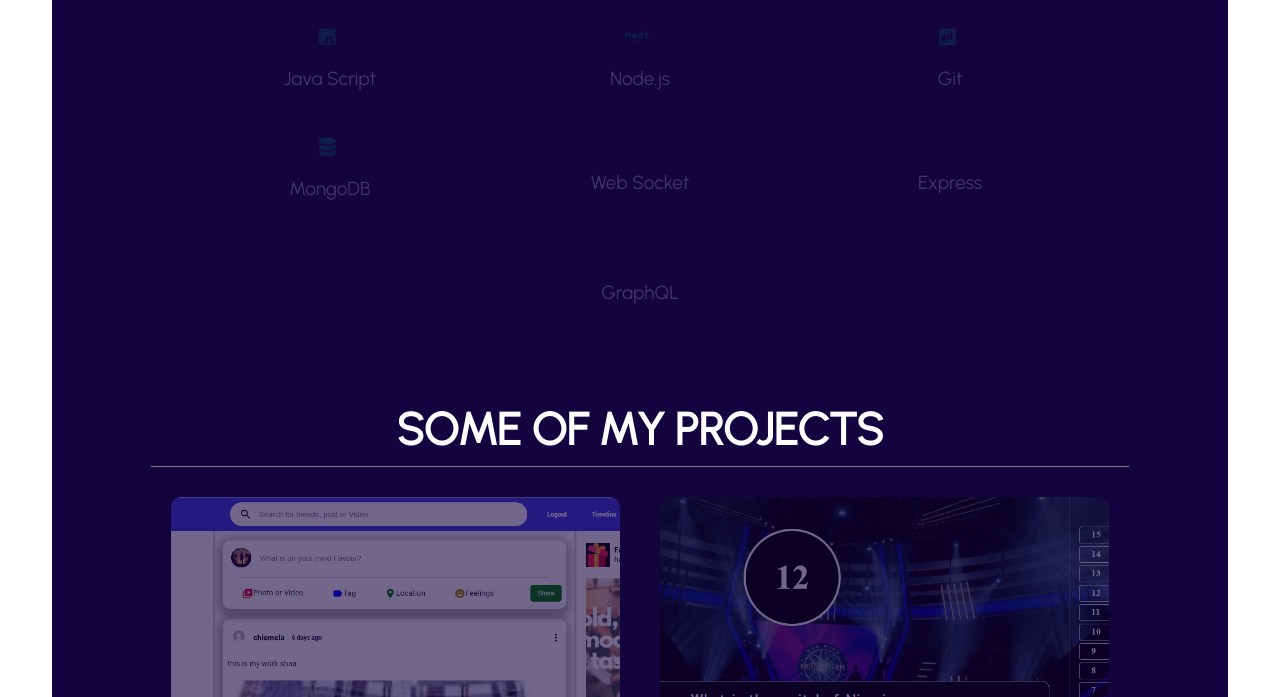
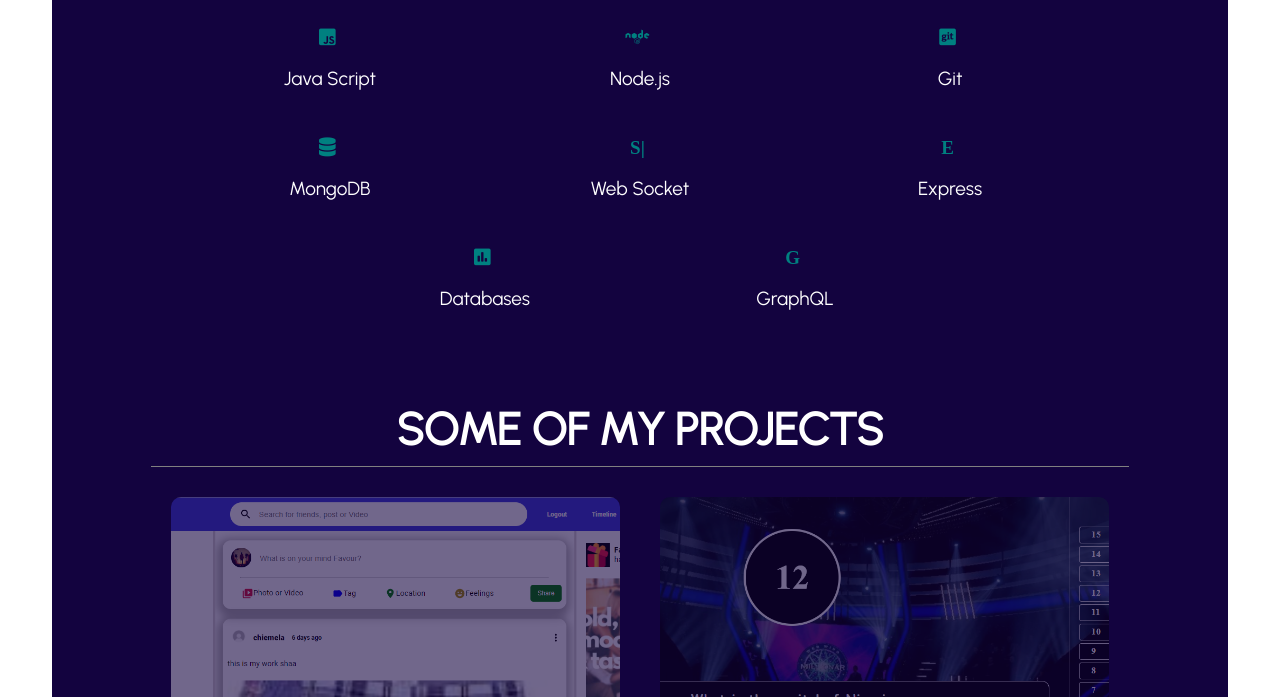
Before and after one commit to promise-J/my_world, a plain HTML site: page index.html in a window 1280 px wide. Shown: the part 1875-2572 px from the top of the page. Drawn offline with Linux system fonts and the light colour scheme.

Commit message:
Adjustment on the header

```diff
--- a/asset/style/style.css
+++ b/asset/style/style.css
@@ -126,6 +126,11 @@ header{
     font-style: italic;
     letter-spacing: 3px;
     opacity: .5;
+    transition: all 1s;
+    cursor: pointer;
+}
+.headerLeft h1:hover{
+    font-weight: 600;
 }
 
 .headerRight{
@@ -287,14 +292,11 @@ header{
     align-items: center;
     justify-content: space-around;
     transition: all 1s ease-in;
-    opacity: 0.2;
+    opacity: 1;
+    cursor: pointer;
 }
 .about-list-item:hover .fab, .about-list-item:hover .fas{
     transform: scale(1.9, 1.9);
-}
-.about-list-item:hover{
-    /* background-color: ; */
-    opacity: 1;
 }
 
 .about-img-container{
--- a/index.html
+++ b/index.html
@@ -125,9 +125,10 @@
                     <li class="about-list-item"><i class="fab fa-node"></i> Node.js</li>
                     <li class="about-list-item"><i class="fab fa-git-square"></i> Git</li>
                     <li class="about-list-item"><i class="fas fa-database"></i> MongoDB</li>
-                    <li class="about-list-item"><i class="fa fa-commenting-o"></i> Web Socket</li>
-                    <li class="about-list-item"><i class="fa fa-commenting-o"></i> Express</li>
-                    <li class="about-list-item"><i class="fa fa-commenting-o"></i> GraphQL</li>
+                    <li class="about-list-item"><i class="fas">S|</i> Web Socket</li>
+                    <li class="about-list-item"><i class="fas">E</i> Express</li>
+                    <li class="about-list-item"><i class="fas fa-poll"></i> Databases</li>
+                    <li class="about-list-item"><i class="fas fa-commenting-o">G</i> GraphQL</li>
                 </ul>
             </div>
     </section>
```
